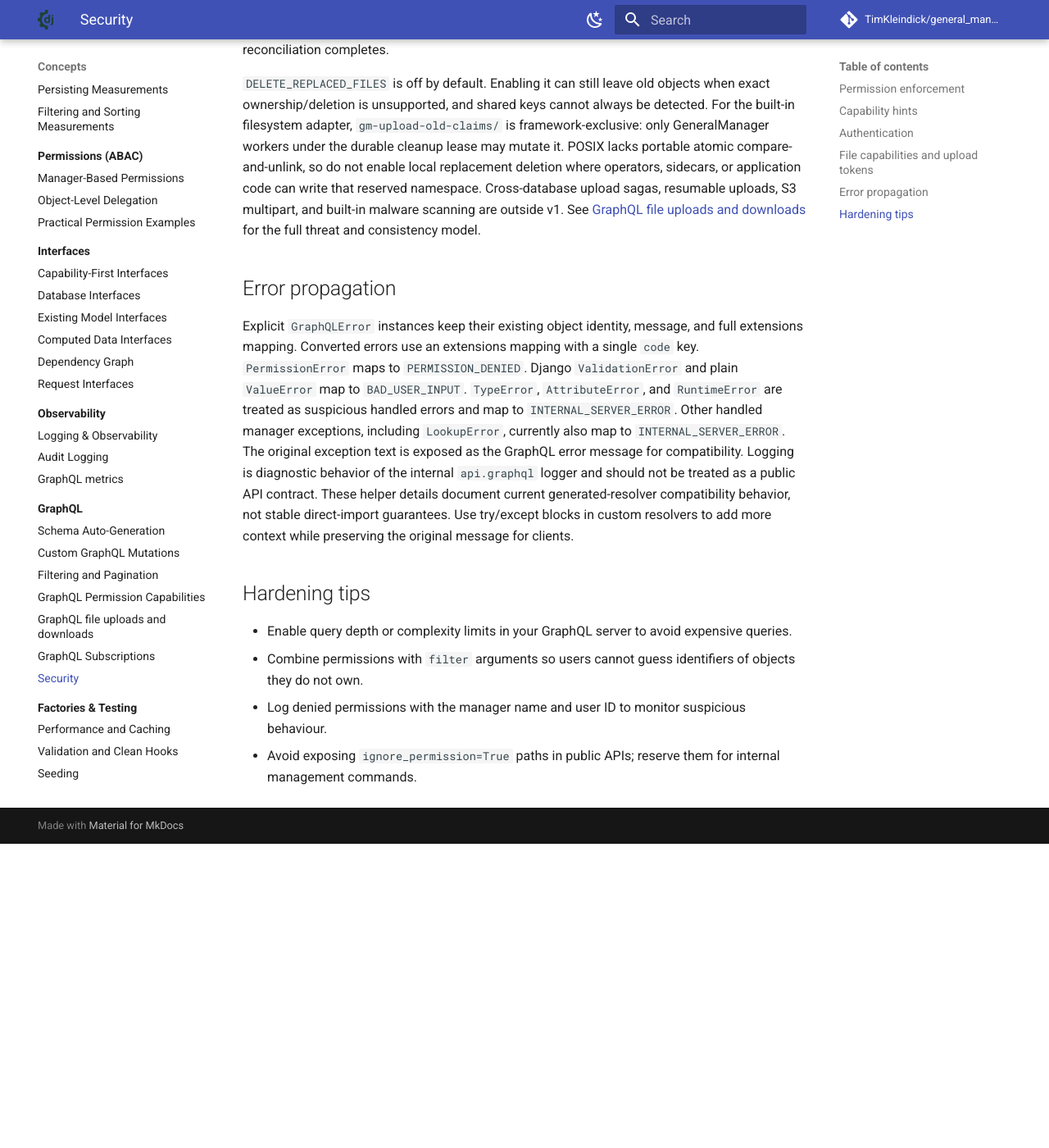
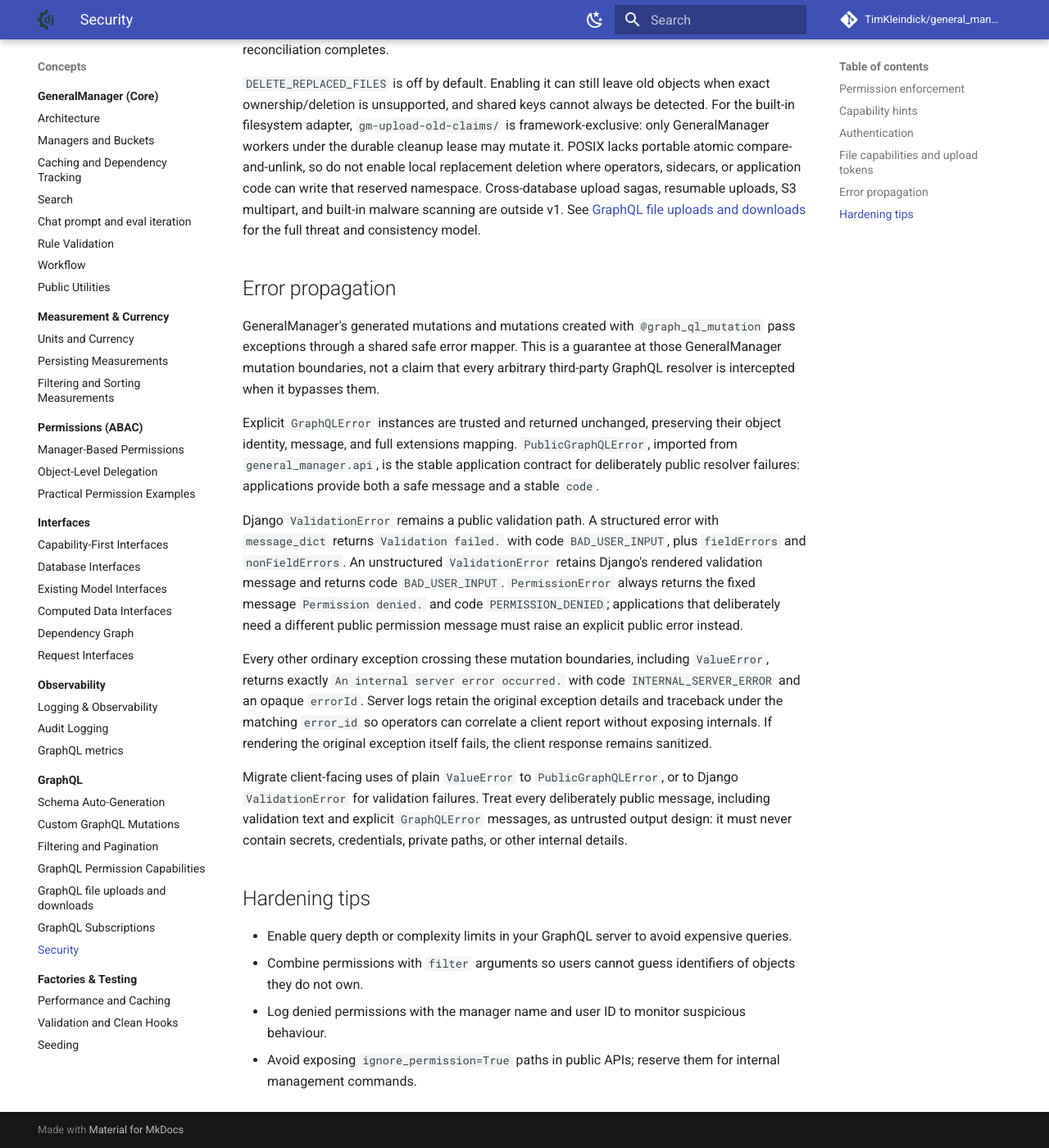
Before and after one commit to TimKleindick/general_manager, an MkDocs documentation site: the page built from docs/concepts/graphql/security.md, in a window 1280 px wide and 1400 px high, scrolled down 3148 px. Shown: the whole window at 82% size. Built offline with MkDocs 1.6.1 and Material for MkDocs 9.7.7, drawn with Linux system fonts in a browser that asks for light colours; comment, search, counter and statistics services are not loaded; before the commit the page ends 4177 px from its top, so only the background shows below that; some of the changed text lies outside the part shown.

Commit message:
docs: document safe GraphQL error handling

```diff
--- a/docs/concepts/graphql/security.md
+++ b/docs/concepts/graphql/security.md
@@ -8,7 +8,7 @@
 - Permission classes can return a full `ReadPermissionPlan` from the zero-argument permission instance method `get_read_permission_plan()`. `ReadPermissionPlan` is an internal adapter with `filters`, `requires_instance_check`, and `instance_check_reasons`; it is used by generated resolvers, not intended as a stable user import. If `get_read_permission_plan()` is absent or does not return that adapter, GraphQL falls back to the zero-argument legacy permission instance method `get_permission_filter()` and runs per-object read checks after the prefilter.
 - The helper reads `Permission` from the manager class with normal Python attribute lookup and calls it positionally as `Permission(manager_class, info.context.user)`. The later row gate calls the same permission class as `Permission(instance, info.context.user).can_read_instance()`.
 - Legacy permission filter entries may contain optional `filter` and `exclude` mappings. Missing keys are treated as empty mappings by resolvers. Malformed entries are not validated by the helper and fail later when applied to the bucket or search backend. If the fallback `get_permission_filter()` method is missing, the resulting `AttributeError` propagates. The legacy fallback plan uses `requires_instance_check=True` and `instance_check_reasons=("no_prefilter_backend",)`.
-- Mutations invoke `check_create_permission`, `check_update_permission`, or `check_delete_permission` before executing. Permission errors translate into `success: false` responses with descriptive messages.
+- Mutations invoke `check_create_permission`, `check_update_permission`, or `check_delete_permission` before executing. A `PermissionError` returns the fixed public message `Permission denied.` rather than its original text.
 - Attribute-level restrictions hide protected fields even when the user can access the object.
 - Optional GraphQL permission capabilities expose advisory boolean hints for clients. They do not replace read or mutation permission checks.
 
@@ -125,20 +125,37 @@
 
 ## Error propagation
 
-Explicit `GraphQLError` instances keep their existing object identity, message,
-and full extensions mapping. Converted errors use an extensions mapping with a
-single `code` key.
-`PermissionError` maps to `PERMISSION_DENIED`. Django `ValidationError` and
-plain `ValueError` map to `BAD_USER_INPUT`. `TypeError`, `AttributeError`, and
-`RuntimeError` are treated as suspicious handled errors and map to
-`INTERNAL_SERVER_ERROR`. Other handled manager exceptions, including
-`LookupError`, currently also map to `INTERNAL_SERVER_ERROR`. The original
-exception text is exposed as the GraphQL error message for compatibility.
-Logging is diagnostic behavior of the internal `api.graphql` logger and should
-not be treated as a public API contract. These helper details document current
-generated-resolver compatibility behavior, not stable direct-import guarantees.
-Use try/except blocks in custom resolvers to add more context while preserving
-the original message for clients.
+GeneralManager's generated mutations and mutations created with
+`@graph_ql_mutation` pass exceptions through a shared safe error mapper. This is
+a guarantee at those GeneralManager mutation boundaries, not a claim that every
+arbitrary third-party GraphQL resolver is intercepted when it bypasses them.
+
+Explicit `GraphQLError` instances are trusted and returned unchanged, preserving
+their object identity, message, and full extensions mapping.
+`PublicGraphQLError`, imported from `general_manager.api`, is the stable
+application contract for deliberately public resolver failures: applications
+provide both a safe message and a stable `code`.
+
+Django `ValidationError` remains a public validation path. A structured error
+with `message_dict` returns `Validation failed.` with code `BAD_USER_INPUT`, plus
+`fieldErrors` and `nonFieldErrors`. An unstructured `ValidationError` retains
+Django's rendered validation message and returns code `BAD_USER_INPUT`.
+`PermissionError` always returns the fixed message `Permission denied.` and code
+`PERMISSION_DENIED`; applications that deliberately need a different public
+permission message must raise an explicit public error instead.
+
+Every other ordinary exception crossing these mutation boundaries, including
+`ValueError`, returns exactly `An internal server error occurred.` with code
+`INTERNAL_SERVER_ERROR` and an opaque `errorId`. Server logs retain the original
+exception details and traceback under the matching `error_id` so operators can
+correlate a client report without exposing internals. If rendering the original
+exception itself fails, the client response remains sanitized.
+
+Migrate client-facing uses of plain `ValueError` to `PublicGraphQLError`, or to
+Django `ValidationError` for validation failures. Treat every deliberately
+public message, including validation text and explicit `GraphQLError` messages,
+as untrusted output design: it must never contain secrets, credentials, private
+paths, or other internal details.
 
 ## Hardening tips
 
```
Also changed, not shown: docs/api/graphql.md (+30 -14 lines), docs/concepts/graphql/custom_mutations.md (+14 -10 lines), 4 other files.
